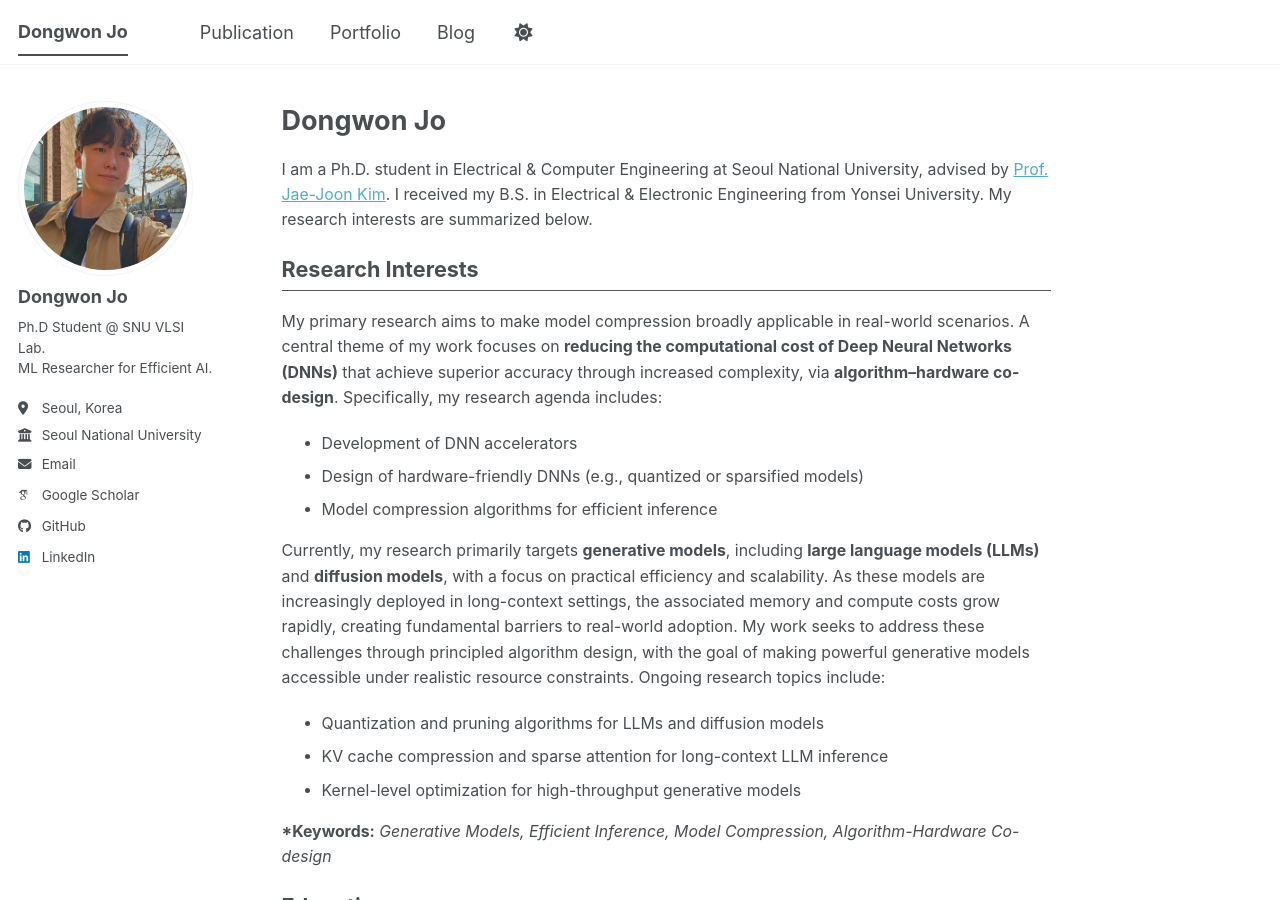
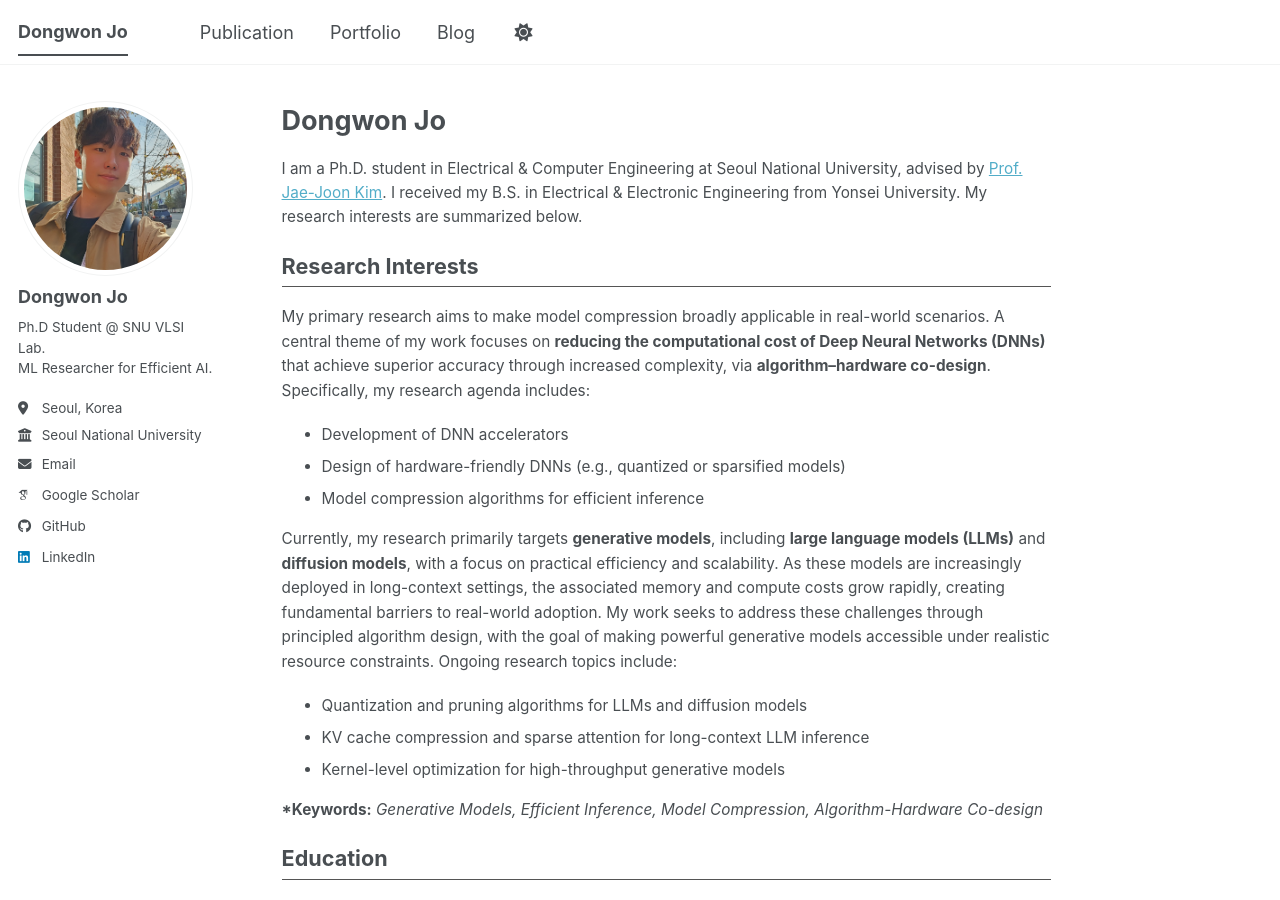
Before and after one commit to dongwonjo/dongwonjo.github.io, a Jekyll site: the page built from _pages/about.md, in a window 1280 px wide and 900 px high. Built offline with Jekyll 4.4.1, drawn with Linux system fonts in a browser that asks for light colours; some web fonts are replaced; a script bundle is joined from its source files by our own code; library files that are not in the unit come from our copies.

Commit message:
Update about.md

```diff
--- a/_pages/about.md
+++ b/_pages/about.md
@@ -8,7 +8,7 @@ redirect_from:
 ---
 <p style="font-size: 1.5em; font-weight: bold; margin-bottom: 0.2em;">Dongwon Jo</p>
 
-<p style="font-size: 0.88em; line-height: 1.6; margin-top: 15px;">
+<p style="font-size: 0.85em; line-height: 1.6; margin-top: 15px;">
 I am a Ph.D. student in Electrical & Computer Engineering at Seoul National University, advised by
 <a href="https://vlsi.snu.ac.kr/" target="_blank">Prof. Jae-Joon Kim</a>.
 I received my B.S. in Electrical & Electronic Engineering from Yonsei University.
@@ -18,27 +18,27 @@ My research interests are summarized below.
 <p style="font-size: 1.2em; font-weight: bold; margin-top: 15px; margin-bottom: 0.2em;">Research Interests</p>
 <hr class="section-hr">
 
-<p style="font-size: 0.88em; line-height: 1.6;">
+<p style="font-size: 0.85em; line-height: 1.6;">
 My primary research aims to make model compression broadly applicable in real-world scenarios. A central theme of my work focuses on <strong>reducing the computational cost of Deep Neural Networks (DNNs)</strong> that achieve superior accuracy through increased complexity, via <strong>algorithm–hardware co-design</strong>. Specifically, my research agenda includes:
 </p>
 
-<ul style="font-size: 0.88em; line-height: 1.6;">
+<ul style="font-size: 0.85em; line-height: 1.6;">
   <li>Development of DNN accelerators</li>
   <li>Design of hardware-friendly DNNs (e.g., quantized or sparsified models)</li>
   <li>Model compression algorithms for efficient inference</li>
 </ul>
 
-<p style="font-size: 0.88em; line-height: 1.6;">
+<p style="font-size: 0.85em; line-height: 1.6;">
 Currently, my research primarily targets <strong>generative models</strong>, including <strong>large language models (LLMs)</strong> and <strong>diffusion models</strong>, with a focus on practical efficiency and scalability. As these models are increasingly deployed in long-context settings, the associated memory and compute costs grow rapidly, creating fundamental barriers to real-world adoption. My work seeks to address these challenges through principled algorithm design, with the goal of making powerful generative models accessible under realistic resource constraints. Ongoing research topics include:
 </p>
 
-<ul style="font-size: 0.88em; line-height: 1.6;">
+<ul style="font-size: 0.85em; line-height: 1.6;">
   <li>Quantization and pruning algorithms for LLMs and diffusion models</li>
   <li>KV cache compression and sparse attention for long-context LLM inference</li>
   <li>Kernel-level optimization for high-throughput generative models</li>
 </ul>
 
-<p style="font-size: 0.88em; line-height: 1.6;">
+<p style="font-size: 0.85em; line-height: 1.6;">
 <strong>*Keywords:</strong> <em>Generative Models, Efficient Inference, Model Compression, Algorithm-Hardware Co-design</em>
 </p>
 
```
